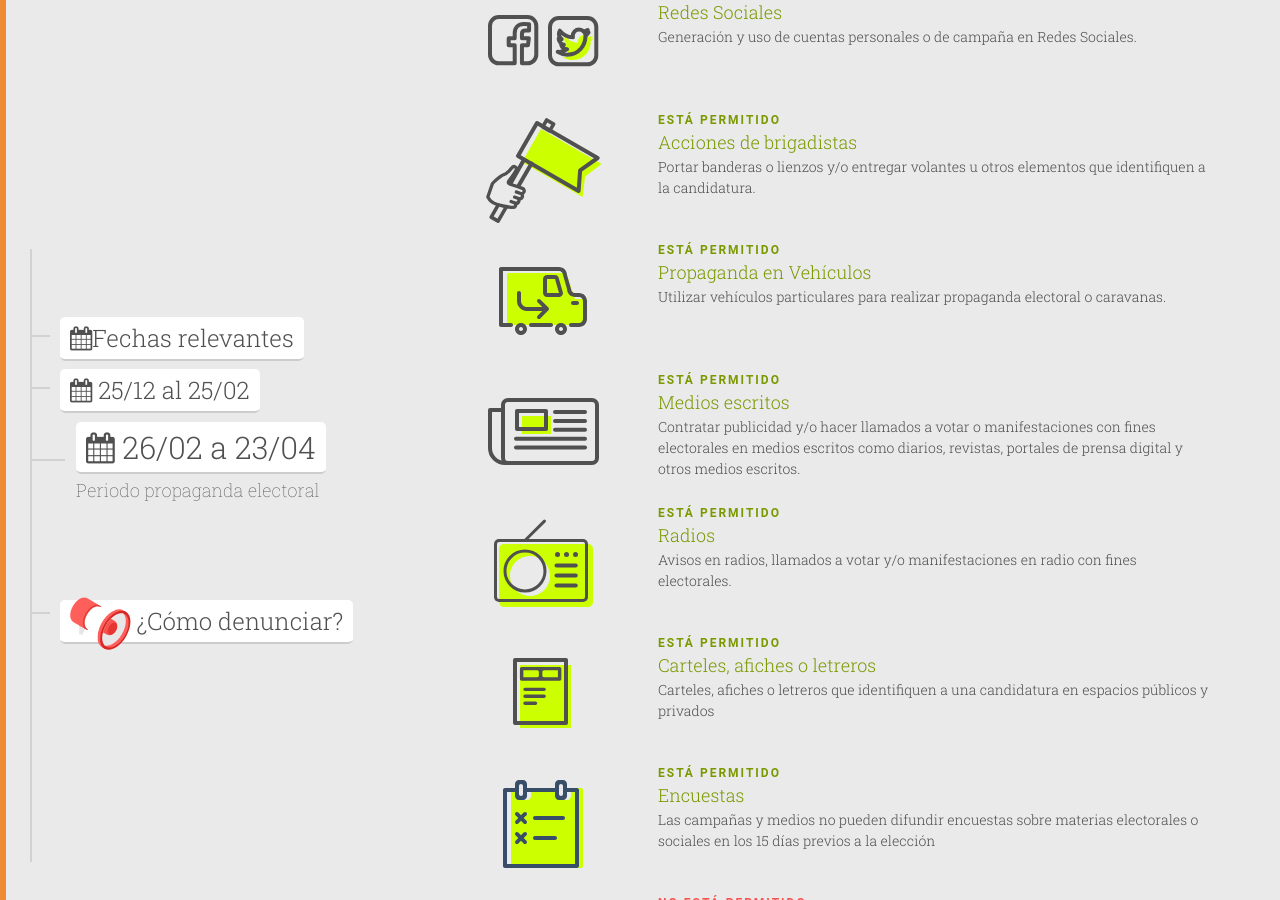
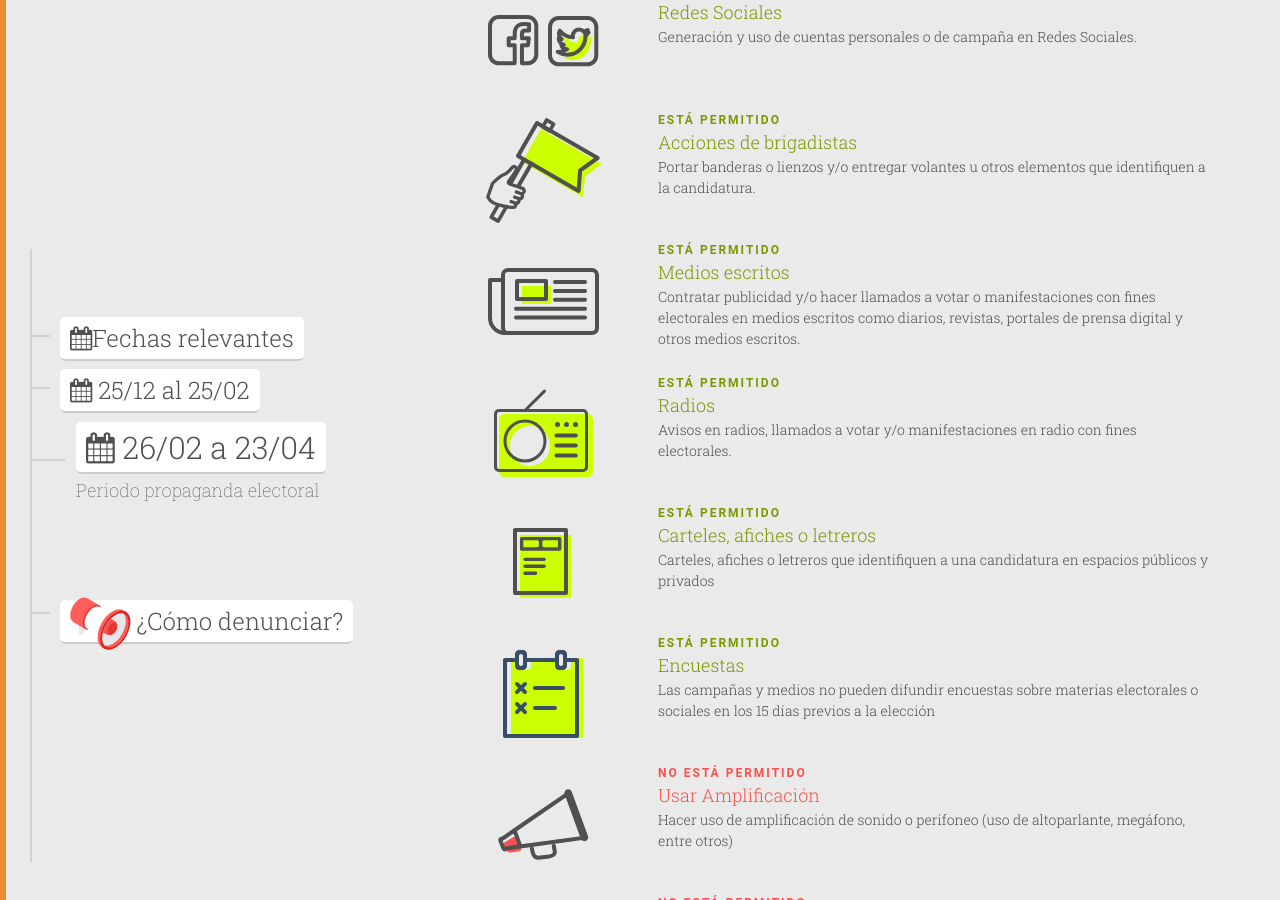
Before and after one commit to ciudadanointeligente/semaforo-electoral, a Jekyll site: the page built from index.html, in a window 1280 px wide and 900 px high, scrolled down 2901 px. Built offline with Jekyll 4.4.1, drawn with Linux system fonts in a browser that asks for light colours; nearby versions of some CDN libraries; some of the changed text lies outside the part shown.

Commit message:
semaforo1

```diff
--- a/_includes/iniciocampana.html
+++ b/_includes/iniciocampana.html
@@ -61,15 +61,6 @@
   </div>
   <!-- 07 -->
   <div class="row">
-    <div class="col-md-2 col-md-offset-4 col-xs-3"><img src="{{ "/img/vehiculos-si.svg" | prepend: site.baseurl }}"></div>
-    <div class="col-md-6 col-xs-9">
-      <div class="tag si">Está permitido</div>
-      <div class="si">Propaganda en Vehículos</div>
-      <p class="bajada">Utilizar vehículos particulares para realizar propaganda electoral o caravanas.</p>
-    </div>
-  </div>
-  <!-- 08 -->
-  <div class="row">
     <div class="col-md-2 col-md-offset-4 col-xs-3"><img src="{{ "/img/diario-si.svg" | prepend: site.baseurl }}"></div>
     <div class="col-md-6 col-xs-9">
       <div class="tag si">Está permitido</div>
@@ -77,7 +68,7 @@
       <p class="bajada">Contratar publicidad y/o hacer llamados a votar o manifestaciones con fines electorales en medios escritos como diarios, revistas, portales de prensa digital y otros medios escritos.</p>
     </div>
   </div>
-  <!-- 09 -->
+  <!-- 08 -->
   <div class="row">
     <div class="col-md-2 col-md-offset-4 col-xs-3"><img src="{{ "/img/radio-si.svg" | prepend: site.baseurl }}"></div>
     <div class="col-md-6 col-xs-9">
@@ -86,7 +77,7 @@
       <p class="bajada">Avisos en radios, llamados a votar y/o manifestaciones en radio con fines electorales.</p>
     </div>
   </div>
-  <!-- 10 -->
+  <!-- 09 -->
   <div class="row">
     <div class="col-md-2 col-md-offset-4 col-xs-3"><img src="{{ "/img/afiche-si.svg" | prepend: site.baseurl }}"></div>
     <div class="col-md-6 col-xs-9">
@@ -95,7 +86,7 @@
       <p class="bajada">Carteles, afiches o letreros que identifiquen a una candidatura en espacios públicos y privados</p>
     </div>
   </div>
-  <!-- 11 -->
+  <!-- 10 -->
   <div class="row">
     <div class="col-md-2 col-md-offset-4 col-xs-3"><img src="{{ "/img/encuesta-si.svg" | prepend: site.baseurl }}"></div>
     <div class="col-md-6 col-xs-9">
@@ -104,7 +95,7 @@
       <p class="bajada">Las campañas y medios no pueden difundir encuestas sobre materias electorales o sociales en los 15 días previos a la elección</p>
     </div>
   </div>
-  <!-- 12 -->
+  <!-- 11 -->
   <div class="row">
     <div class="col-md-2 col-md-offset-4 col-xs-3"><img src="{{ "/img/amplificacion-no.svg" | prepend: site.baseurl }}"></div>
     <div class="col-md-6 col-xs-9">
@@ -113,24 +104,7 @@
       <p class="bajada">Hacer uso de amplificación de sonido o perifoneo (uso de altoparlante, megáfono, entre otros)</p>
     </div>
   </div>
-  <!-- 13 -->
-  <div class="row">
-    <div class="col-md-2 col-md-offset-4 col-xs-3"><img src="{{ "/img/regalos-no.svg" | prepend: site.baseurl }}"></div>
-    <div class="col-md-6 col-xs-9">
-      <div class="tag no">No está permitido</div>
-      <div class="no">Hacer regalos o donaciones a electores</div>
-      <p class="bajada">Se prohibe a todos los partidos políticos realizar donaciones o regalos a personas naturales o jurídicas durante el periodo de campaña.</p>
-    </div>
-  </div>
-  <!-- 14 -->
-  <div class="row">
-    <div class="col-md-2 col-md-offset-4 col-xs-3"><img src="{{ "/img/aporteempresa-no.svg" | prepend: site.baseurl }}"></div>
-    <div class="col-md-6 col-xs-9">
-      <div class="tag no">No está permitido</div>
-      <div class="no">Aportes de empresas a campañas</div>
-    </div>
-  </div>
-  <!-- 15 -->
+  <!-- 12 -->
   <div class="row">
     <div class="col-md-2 col-md-offset-4 col-xs-3"><img src="{{ "/img/privado-no.svg" | prepend: site.baseurl }}"></div>
     <div class="col-md-6 col-xs-9">
@@ -138,7 +112,7 @@
       <div class="no">Propaganda en espacios privados sin autorización</div>
     </div>
   </div>
-  <!-- 16 -->
+  <!-- 13 -->
   <div class="row">
     <div class="col-md-2 col-md-offset-4 col-xs-3"><img src="{{ "/img/cine-no.svg" | prepend: site.baseurl }}"></div>
     <div class="col-md-6 col-xs-9">
@@ -146,7 +120,7 @@
       <div class="no">Hacer propaganda electoral en cinematógrafos y salas de exhibición de videos</div>
     </div>
   </div>
-  <!-- 17 -->
+  <!-- 14 -->
   <div class="row">
     <div class="col-md-2 col-md-offset-4 col-xs-3"><img src="{{ "/img/grande-no.svg" | prepend: site.baseurl }}"></div>
     <div class="col-md-6 col-xs-9">
@@ -154,7 +128,7 @@
       <div class="no">Carteles de un tamaño superior a 2m² en espacio público y 6m² en espacio privado</div>
     </div>
   </div>
-  <!-- 18 -->
+  <!-- 15 -->
   <div class="row">
     <div class="col-md-2 col-md-offset-4 col-xs-3"><img src="{{ "/img/pared-no.svg" | prepend: site.baseurl }}"></div>
     <div class="col-md-6 col-xs-9">
@@ -162,7 +136,7 @@
       <div class="no">Rayados, murales y elementos que se adhieran a paredes</div>
     </div>
   </div>
-  <!-- 19 -->
+  <!-- 16 -->
   <div class="row">
     <div class="col-md-2 col-md-offset-4 col-xs-3"><img src="{{ "/img/serviciopublico-no.svg" | prepend: site.baseurl }}"></div>
     <div class="col-md-6 col-xs-9">
@@ -171,7 +145,7 @@
       <p class="bajada">Como paraderos, postes, sistema de alumbrado, cables, microbuses, etcétera.</p>
     </div>
   </div>
-  <!-- 20 -->
+  <!-- 17 -->
   <div class="row">
     <div class="col-md-2 col-md-offset-4 col-xs-3"><img src="{{ "/img/dano-no.svg" | prepend: site.baseurl }}"></div>
     <div class="col-md-6 col-xs-9">
@@ -179,7 +153,7 @@
       <div class="no">Propaganda que provoque daño permanente en espacio público</div>
     </div>
   </div>
-  <!-- 21 -->
+  <!-- 18 -->
   <div class="row">
     <div class="col-md-2 col-md-offset-4 col-xs-3"><img src="{{ "/img/parques-no.svg" | prepend: site.baseurl }}"></div>
     <div class="col-md-6 col-xs-9">
@@ -187,7 +161,7 @@
       <div class="no">Propaganda fuera de espacios asignados por el Servel en plazas y parques</div>
     </div>
   </div>
-  <!-- 22 -->
+  <!-- 19 -->
   <div class="row">
     <div class="col-md-2 col-md-offset-4 col-xs-3"><img src="{{ "/img/avion-no.svg" | prepend: site.baseurl }}"></div>
     <div class="col-md-6 col-xs-9">
@@ -195,7 +169,16 @@
       <div class="no">Propaganda aérea como con un lienzo en un aeroplano, drones o helicópteros</div>
     </div>
   </div>
-  <!-- 23 -->
+  <!-- 20 -->
+  <div class="row">
+    <div class="col-md-2 col-md-offset-4 col-xs-3"><img src="{{ "/img/vehiculos-no.svg" | prepend: site.baseurl }}"></div>
+    <div class="col-md-6 col-xs-9">
+      <div class="tag no">No está permitido</div>
+      <div class="no">Propaganda en Vehículos</div>
+      <p class="bajada">Utilizar vehículos particulares para realizar propaganda electoral o caravanas.</p>
+    </div>
+  </div>
+  <!-- 21 -->
   <div class="row">
     <div class="col-md-2 col-md-offset-4 col-xs-3"><img src="{{ "/img/tv-no.svg" | prepend: site.baseurl }}"></div>
     <div class="col-md-6 col-xs-9">
```
